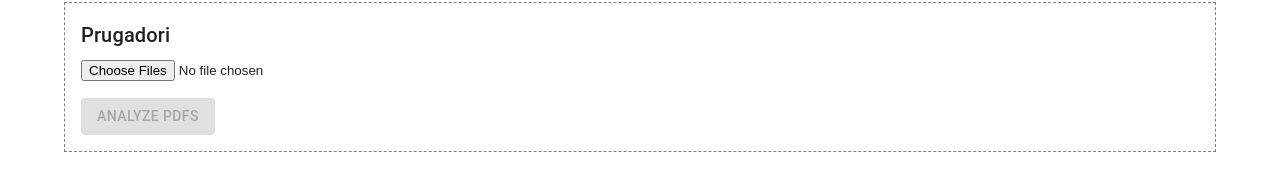
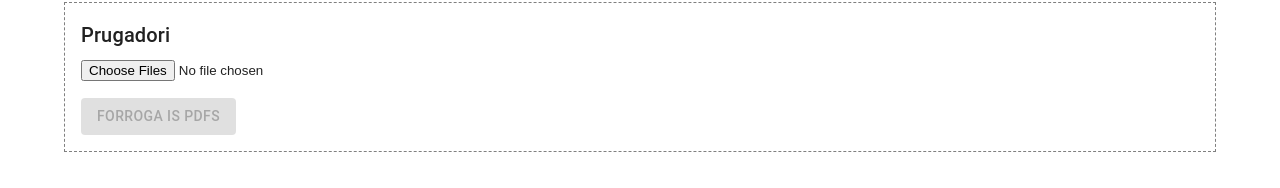
Before and after one commit to dusterbloom/cumponidori, a React (Vite) app: page / in a window 1280 px wide. Both pictures are taken after a click on the button "ESPLORAPDF". Shown: the part 314-502 px from the top of the page. Built offline with nearby package versions, Linux system fonts and the light colour scheme.

Commit message:
localization

```diff
--- a/src/components/PDFExplorer.tsx
+++ b/src/components/PDFExplorer.tsx
@@ -218,7 +218,7 @@ const PDFExplorer: React.FC = () => {
           disabled={files.length === 0 || processing}
           sx={{ mr: 2 }}
         >
-          {processing ? "Processing..." : "Analyze PDFs"}
+          {processing ? "Forroghende..." : "Forroga is PDFs"}
         </Button>
         {results.length > 0 && (
           <Button
```
